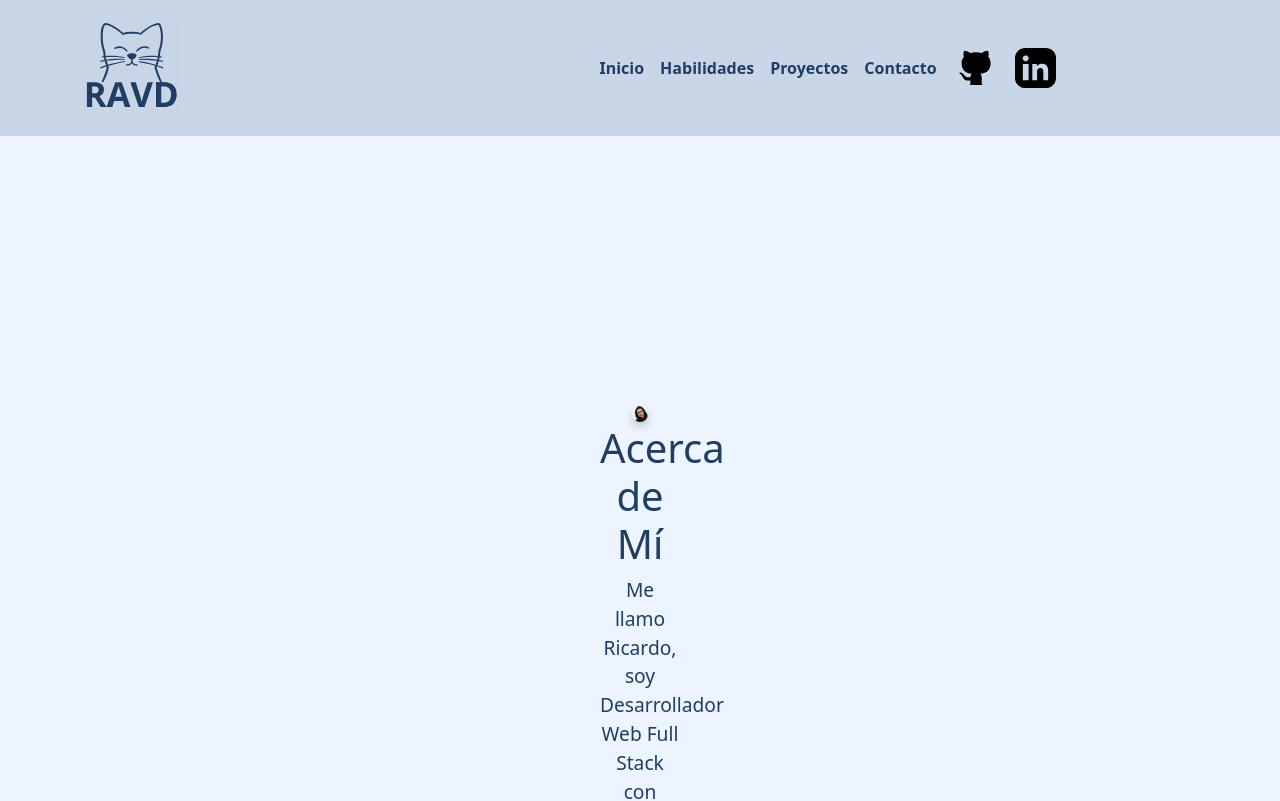
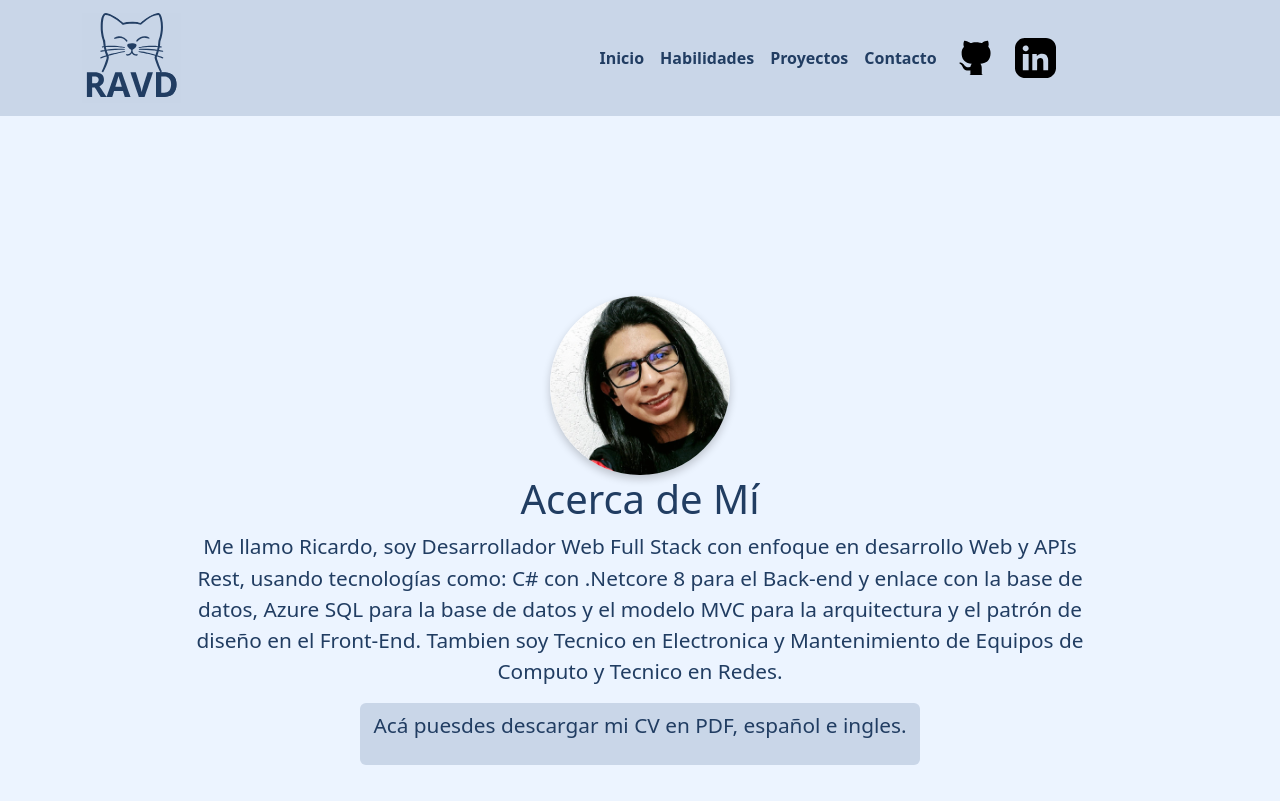
Before and after one commit to MiauriccUni/Portfolio, a React (Vite) app: page / in a window 1280 px wide. Shown: the top 801 px of the page. Built offline with nearby package versions, Linux system fonts and the light colour scheme.

Commit message:
Modificaciones en descripción y se realizan algunas en la arquitectura

```diff
--- a/src/App.jsx
+++ b/src/App.jsx
@@ -1,4 +1,4 @@
-import Nb from "./components/Nb";
+import { Nb } from "./components/Nb";
 import Description from "./components/Description";
 import { Skills } from "./components/skills";
 import { Footer } from "./components/Footer";
@@ -15,7 +15,7 @@ import image6 from "./assets/skillslogos/asp.jpg";
 import image7 from "./assets/skillslogos/js.jpg";
 import image8 from "./assets/skillslogos/react free course.jpg";
 
-import "./assets/App.css";
+import "./assets/css/App.css";
 
 const images = [image1, image2, image3, image4, image5, image6, image7, image8];
 
--- a/src/assets/App.css
+++ b/src/assets/css/App.css
@@ -15,20 +15,17 @@ body {
 }
 
 nav.navbar {
-    padding: 18px;
-    top: 0;
+    /* padding: 18px;
+    top: 0; */
     background-color: #c9d6e8  !important;
-    padding: 18px 0;
+    /* padding: 18px 0;
     position: fixed;
     width: 100%;
-    z-index: 9999;
+    z-index: 9999; */
 }
 
 section {
-    padding: 100px 0;
-    margin-top: 100px;
-    padding-left: 300px;
-    padding-right: 300px;
+    padding: 90px;
 }
 
 h1, h2, h3, h4, h5, h6 {
@@ -38,9 +35,8 @@ h1, h2, h3, h4, h5, h6 {
     text-align: center;
 }
 p {
-    font-size: 1.2rem;
+    font-size: 1.3rem;
     color: #213d62 !important;
-    text-align: center;
 }
 
 .photo {
--- a/src/components/Description.tsx
+++ b/src/components/Description.tsx
@@ -1,5 +1,6 @@
 import React from "react";
 import pr from "../assets/logo/1721343141361.jpg";
+import { Container } from "react-bootstrap";
 
 function Description() {
   const dowloadCV = () => {
@@ -12,24 +13,27 @@ function Description() {
   };
   return (
     <>
-      <section id="description" className="fluid">
+      <section id="description" className="center-content">
+        <Container className="text-content">
           <div className="text-center">
-          <div className="imgprofile">
+            <div className="imgprofile center-content">
               <img src={pr} alt="img" className="photo fluid" />
             </div>
             <h1>Acerca de Mí</h1>
             <p className="center fluid">
               Me llamo Ricardo, soy Desarrollador Web Full Stack con enfoque en
-            desarrollo Web y APIs Rest, usando tecnologías como: C# con .Netcore
-            8 para el Back-end y enlace con la base de datos, Azure SQL para la
-            base de datos y el modelo MVC para la arquitectura y el patrón de
-            diseño en el Front-End. Tambien soy Tecnico en Electronica y
-            Mantenimiento de Equipos de Computo y Tecnico en Redes.
+              desarrollo Web y APIs Rest, usando tecnologías como: C# con
+              .Netcore 8 para el Back-end y enlace con la base de datos, Azure
+              SQL para la base de datos y el modelo MVC para la arquitectura y
+              el patrón de diseño en el Front-End. Tambien soy Tecnico en
+              Electronica y Mantenimiento de Equipos de Computo y Tecnico en
+              Redes.
             </p>
-          <button id="buttonCV" onClick={dowloadCV} className="btn ">
-            Acá puesdes descargar mi CV en PDF, español e ingles.
+            <button id="buttonCV" onClick={dowloadCV} className="center btn">
+              <p>Acá puesdes descargar mi CV en PDF, español e ingles.</p>
             </button>
           </div>
+        </Container>
       </section>
     </>
   );
--- a/src/components/Nb.tsx
+++ b/src/components/Nb.tsx
@@ -4,16 +4,14 @@ import logo from "../assets/logo/log.svg";
 import linkedinlogo from "../assets/logo/linkedin_logo.svg";
 import githublogo from "../assets/logo/github.svg";
 
-function Nb() {
+export function Nb() {
   return (
     <Navbar expand="lg">
       <Container>
         <Navbar.Brand id="brand" href="#home">
           <img src={logo} alt="logo" className="logoimg" />
         </Navbar.Brand>
-        <Navbar.Toggle aria-controls="basic-navbar-nav">
-          <span className="navbar-toggler-icon"></span>
-        </Navbar.Toggle>
+        <Navbar.Toggle></Navbar.Toggle>
         <Navbar.Collapse id="basic-navbar-nav">
           <Nav className="me-auto">
             <Nav.Link href="#home">Inicio</Nav.Link>
@@ -36,5 +34,3 @@ function Nb() {
     </Navbar>
   );
 }
-
-export default Nb;
```
Also changed, not shown: src/assets/css/index.css (added), src/template/template.txt (deleted). Lines whose indentation alone changed are shown as unchanged.
